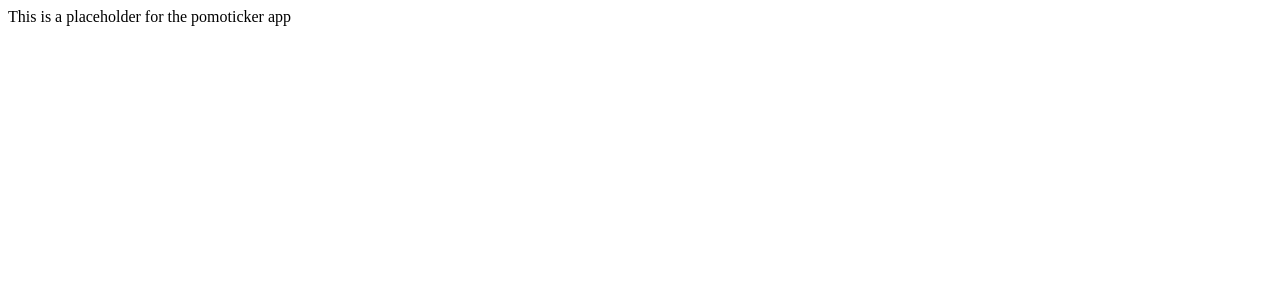
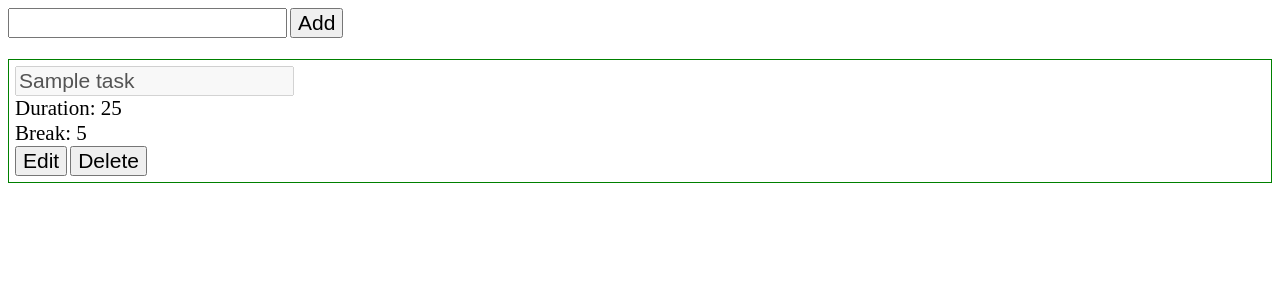
Before and after one commit to jayson-nacional/pomoticker, a React (Vite) app in the folder ui/: page / in a window 1280 px wide. Shown: the top 300 px of the page. Built offline with nearby package versions, Linux system fonts and the light colour scheme.

Commit message:
implemented the base todo functionality

```diff
--- a/ui/src/App.jsx
+++ b/ui/src/App.jsx
@@ -1,7 +1,9 @@
+import TodoApp from "./TodoApp"
+
 function App() {
 	return (
 		<>
-			This is a placeholder for the pomoticker app
+			<TodoApp />
 		</>
 	)
 }
--- /dev/null
+++ b/ui/src/TodoApp.jsx
@@ -0,0 +1,78 @@
+import { useState } from "react";
+import TodoItem from "./TodoItem";
+
+const TODOS = [
+	{
+		id: 1,
+		name: "Sample task",
+		duration: 25,
+		breakDuration: 5
+	}
+];
+
+let lastId = 1;
+
+export default function TodoApp() {
+	const [todoItems, setTodoItems] = useState(TODOS);
+	const [todoInput, setTodoInput] = useState('');
+	const [itemToEdit, setItemToEdit] = useState(null);
+
+	const output = todoItems.map((todo) => {
+		return (
+			<li key={todo.id}>
+				<TodoItem
+					name={todo.name}
+					duration={todo.duration}
+					breakDuration={todo.breakDuration}
+					onDelete={() => handleDelete(todo.id)}
+					onEdit={() => handleEdit(todo.id)}
+					isEditable={itemToEdit === todo.id}
+				/>
+			</li>
+		);
+	});
+
+	function handleDelete(id) {
+		const newItems = todoItems.filter(item => item.id !== id);
+		setTodoItems(newItems);
+	}
+
+	function handleEdit(id) {
+		setItemToEdit(id);
+	}
+
+	function handleAdd() {
+		if (todoInput) {
+			const newTodo = {
+				id: ++lastId,
+				name: todoInput,
+				duration: 25,
+				breakDuration: 5
+			};
+
+			setTodoItems([...todoItems, newTodo]);
+			setTodoInput('');
+		} else {
+			alert('Please enter a todo name');
+		}
+	}
+
+	function handleOnInputChange(value) {
+		setTodoInput(value);
+	}
+
+	return (
+		<>
+			<div>
+				<input
+					onChange={(e) => handleOnInputChange(e.target.value)}
+					value={todoInput}
+					type="text" />
+				<button onClick={handleAdd}>Add</button>
+			</div>
+			<ul>
+				{output}
+			</ul>
+		</>
+	);
+}
--- /dev/null
+++ b/ui/src/TodoItem.jsx
@@ -0,0 +1,35 @@
+export default function TodoItem({
+	name,
+	duration,
+	breakDuration,
+	onDelete,
+	onEdit,
+	isEditable
+}) {
+	function handleTodoChange() {
+		console.log('todo change handler clicked');
+	}
+
+	function handleSave() {
+		console.log('handle save is clicked');
+	}
+
+	return (
+		<>
+			<div className="todo-item">
+				<div>
+					<input value={name}
+						disabled={!isEditable}
+						onChange={handleTodoChange}
+					/>
+				</div>
+				<div>Duration: {duration}</div>
+				<div>Break: {breakDuration}</div>
+				<div>
+					<button onClick={isEditable ? handleSave : onEdit}>{isEditable ? 'Save' : 'Edit'}</button>
+					<button onClick={onDelete}>Delete</button>
+				</div>
+			</div>
+		</>
+	);
+}
--- a/ui/src/main.jsx
+++ b/ui/src/main.jsx
@@ -1,6 +1,7 @@
 import { StrictMode } from 'react'
 import { createRoot } from 'react-dom/client'
 import App from './App.jsx'
+import './styles.css'
 
 createRoot(document.getElementById('root')).render(
 	<StrictMode>
--- /dev/null
+++ b/ui/src/styles.css
@@ -0,0 +1,22 @@
+* {
+	font-size: 21px;
+}
+
+.todo-item {
+	border: 1px solid green;
+	margin-bottom: 12px;
+	padding: 6px;
+}
+
+.todo-item button {
+	margin-right: 3px;
+}
+
+ul {
+	list-style-type: none;
+	padding: 0;
+}
+
+input {
+	margin-right: 3px;
+}
```
